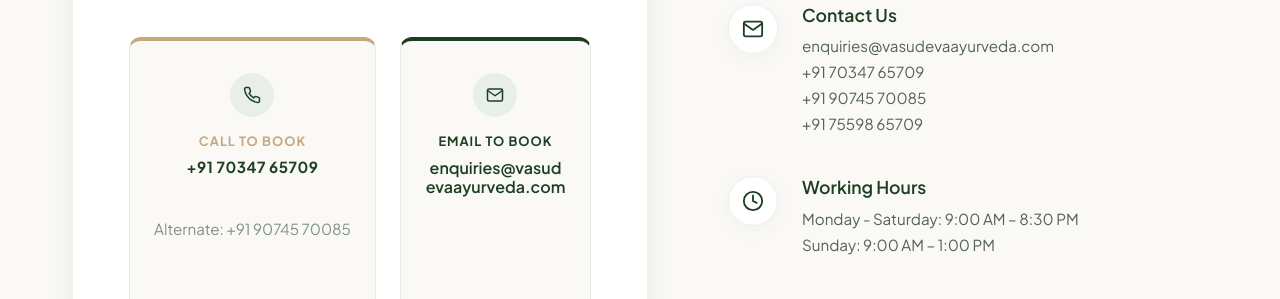
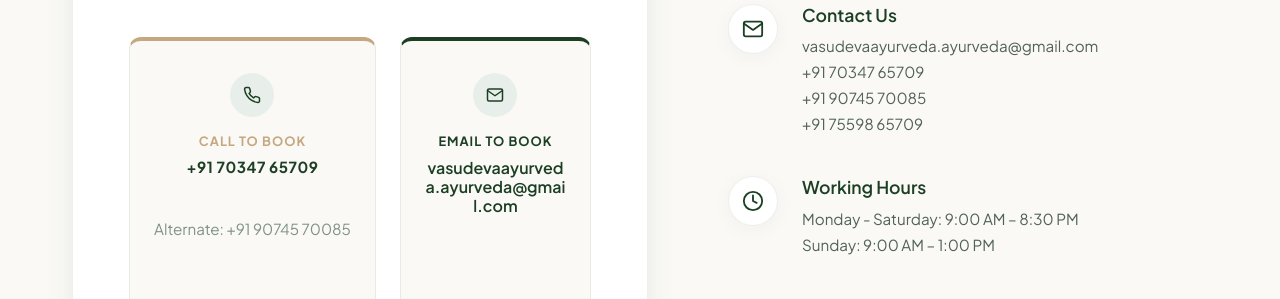
Before and after one commit to BK0005/Vasudeva-Ayurveda, a website: page index.html in a window 1280 px wide. Shown: the part 4840-5139 px from the top of the page. Drawn offline with nearby package versions, Linux system fonts and the light colour scheme; a web font is replaced by a local one.

```diff
--- a/index.html
+++ b/index.html
@@ -513,7 +513,7 @@
               <div class="pathway-details">
                 <h4 class="pathway-title">Email to Book</h4>
                 <p class="pathway-value">
-                  <a href="mailto:enquiries@vasudevaayurveda.com">enquiries@vasudevaayurveda.com</a>
+                  <a href="mailto:vasudevaayurveda.ayurveda@gmail.com">vasudevaayurveda.ayurveda@gmail.com</a>
                 </p>
               </div>
             </div>
@@ -551,7 +551,7 @@
               </div>
               <div class="contact-info-details">
                 <h4>Contact Us</h4>
-                <p>enquiries@vasudevaayurveda.com
+                <p>vasudevaayurveda.ayurveda@gmail.com
                 +91 70347 65709
                 +91 90745 70085
                 +91 75598 65709</p>
```
